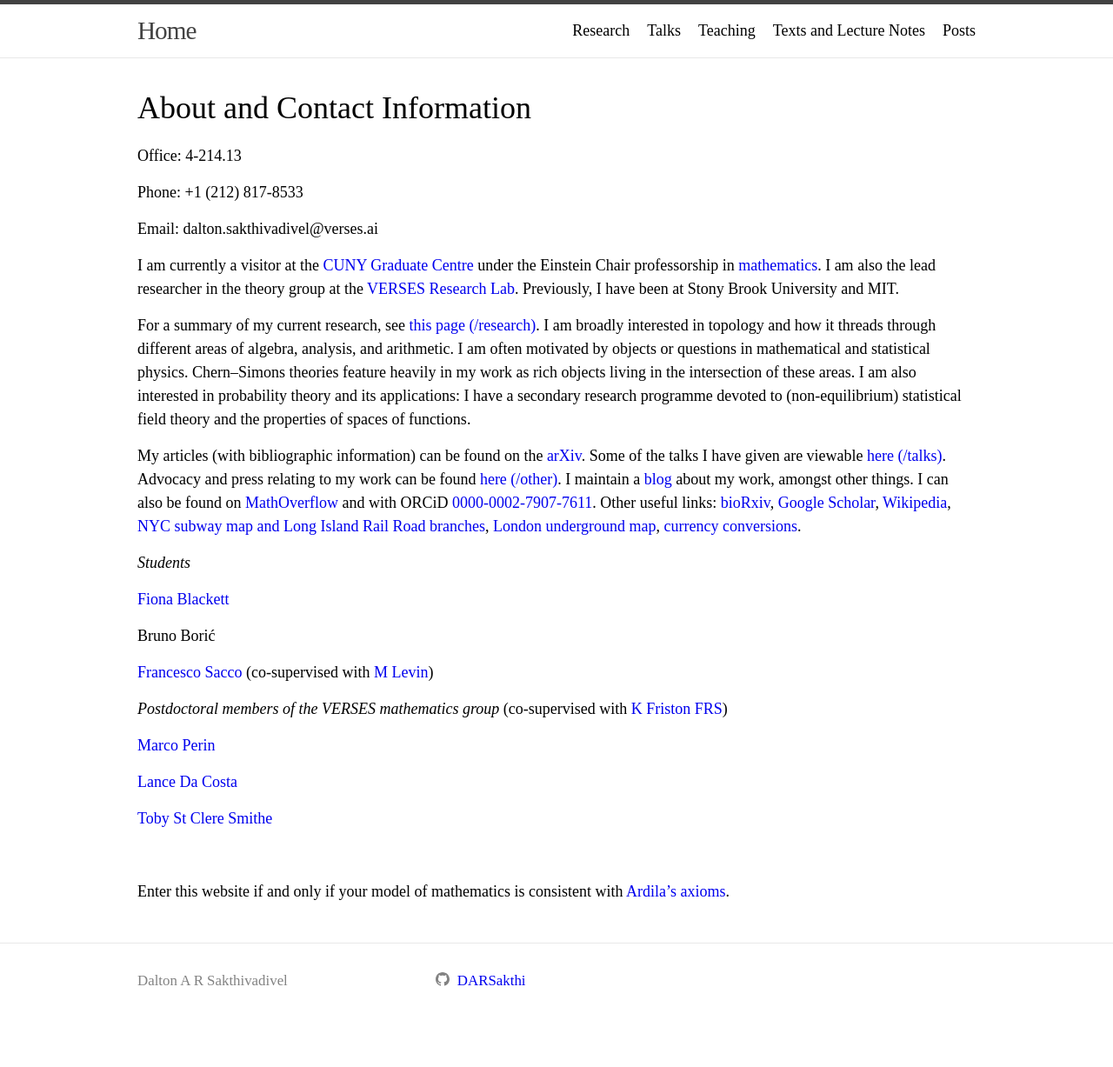
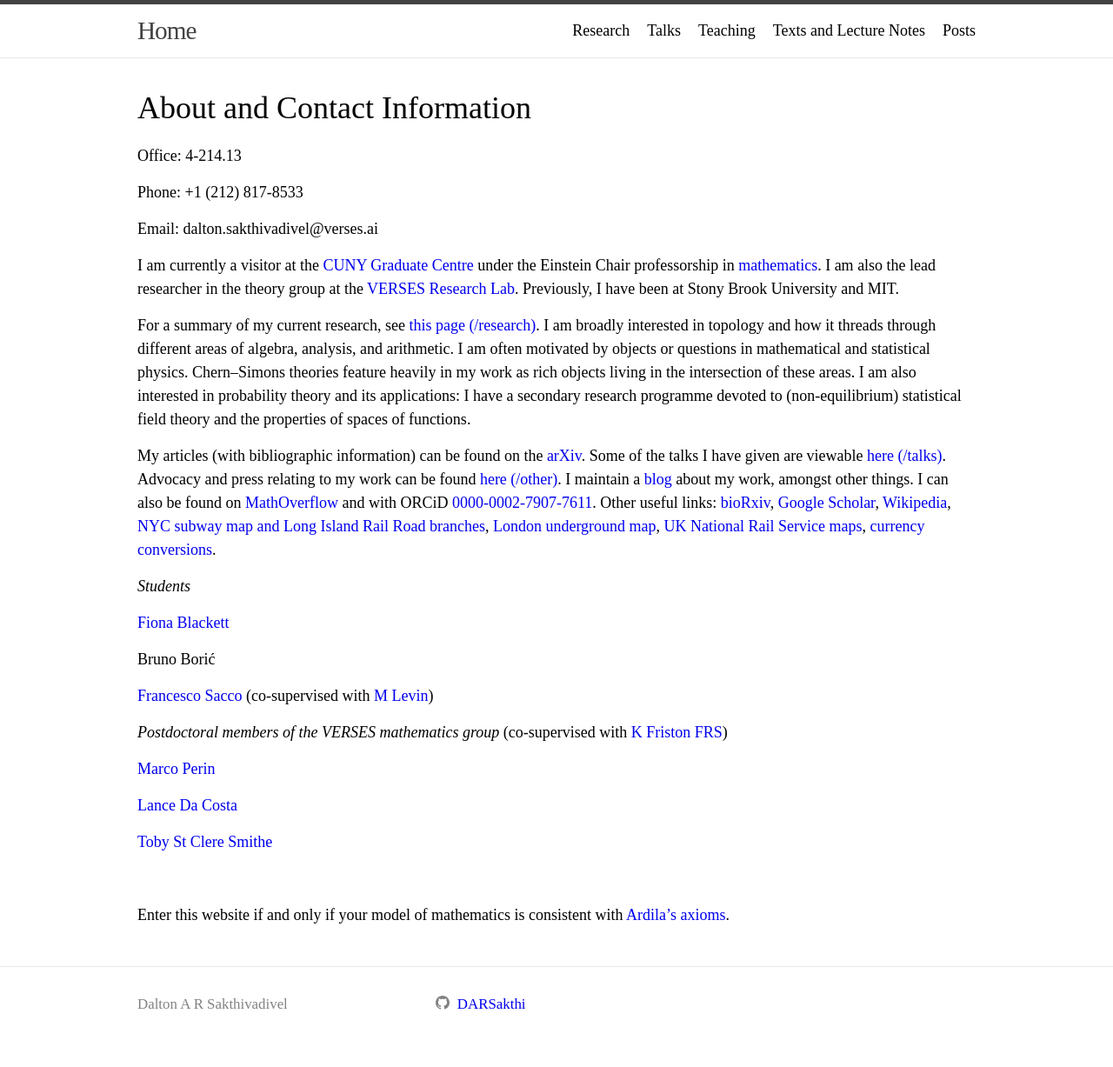
Before and after one commit to DARSakthi/DARSakthi.github.io, a Jekyll site: the page built from index.markdown, in a window 1280 px wide. Shown: the whole page at 87% size. Built offline with Jekyll 4.4.1, drawn with Linux system fonts in a browser that asks for light colours; before the commit the page ends 1200 px from its top, so only the background shows below that.

Commit message:
Update index.markdown

```diff
--- a/index.markdown
+++ b/index.markdown
@@ -16,7 +16,7 @@ I am currently a visitor at the [CUNY Graduate Centre](https://www.gc.cuny.edu)
 
 For a summary of my current research, see [this page (/research)](https://darsakthi.github.io/research). I am broadly interested in topology and how it threads through different areas of algebra, analysis, and arithmetic. I am often motivated by objects or questions in mathematical and statistical physics. Chern--Simons theories feature heavily in my work as rich objects living in the intersection of these areas. I am also interested in probability theory and its applications: I have a secondary research programme devoted to (non-equilibrium) statistical field theory and the properties of spaces of functions.
 
-My articles (with bibliographic information) can be found on the [arXiv](https://arxiv.org/a/0000-0002-7907-7611.html). Some of the talks I have given are viewable [here (/talks)](https://darsakthi.github.io/talks). Advocacy and press relating to my work can be found [here (/other)](https://darsakthi.github.io/other/). I maintain a [blog](https://darsakthi.github.io/blog) about my work, amongst other things. I can also be found on [MathOverflow](https://mathoverflow.net/users/370636/dalton-a-r-sakthivadivel) and with ORCiD [0000-0002-7907-7611](https://orcid.org/0000-0002-7907-7611). Other useful links: [bioRxiv](https://www.biorxiv.org/search/author1%3ADalton%2BA%2BR%2BSakthivadivel%2B), [Google Scholar](https://scholar.google.com/citations?user=mWJtfUUAAAAJ), [Wikipedia](https://en.wikipedia.org/wiki/User:Dalton.sakthi), [NYC subway map and Long Island Rail Road branches](https://new.mta.info/maps), [London underground map](https://tfl.gov.uk/maps/track/tube), [currency conversions](https://www.google.com/finance/quote/USD-GBP).
+My articles (with bibliographic information) can be found on the [arXiv](https://arxiv.org/a/0000-0002-7907-7611.html). Some of the talks I have given are viewable [here (/talks)](https://darsakthi.github.io/talks). Advocacy and press relating to my work can be found [here (/other)](https://darsakthi.github.io/other/). I maintain a [blog](https://darsakthi.github.io/blog) about my work, amongst other things. I can also be found on [MathOverflow](https://mathoverflow.net/users/370636/dalton-a-r-sakthivadivel) and with ORCiD [0000-0002-7907-7611](https://orcid.org/0000-0002-7907-7611). Other useful links: [bioRxiv](https://www.biorxiv.org/search/author1%3ADalton%2BA%2BR%2BSakthivadivel%2B), [Google Scholar](https://scholar.google.com/citations?user=mWJtfUUAAAAJ), [Wikipedia](https://en.wikipedia.org/wiki/User:Dalton.sakthi), [NYC subway map and Long Island Rail Road branches](https://new.mta.info/maps), [London underground map](https://tfl.gov.uk/maps/track/tube), [UK National Rail Service maps](https://www.nationalrail.co.uk/travel-information/maps-of-the-national-rail-network/), [currency conversions](https://www.google.com/finance/quote/USD-GBP).
 
 
 _Students_
```
